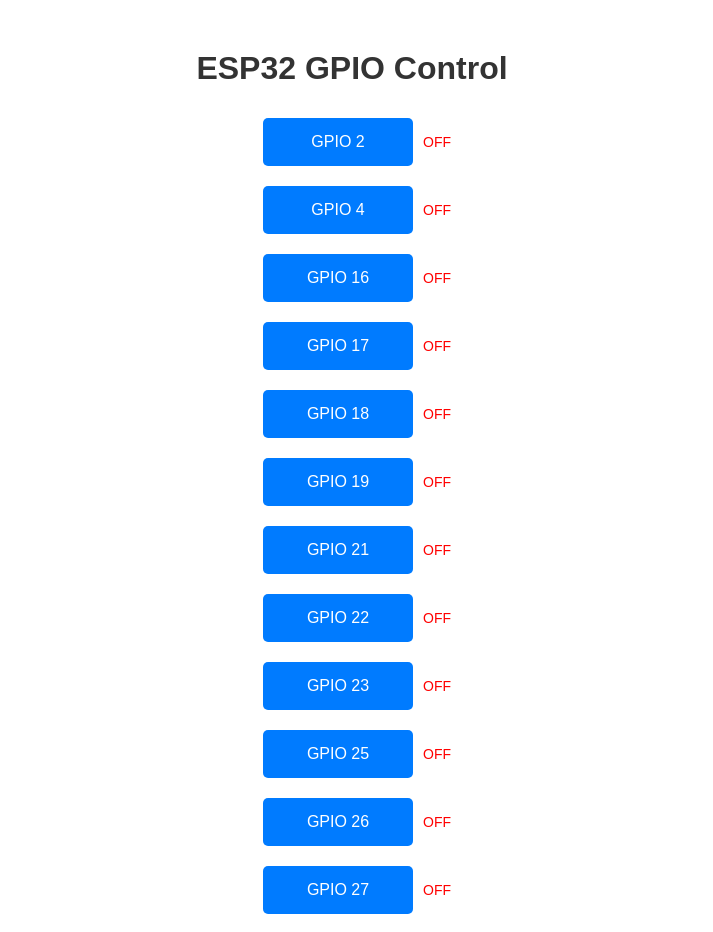
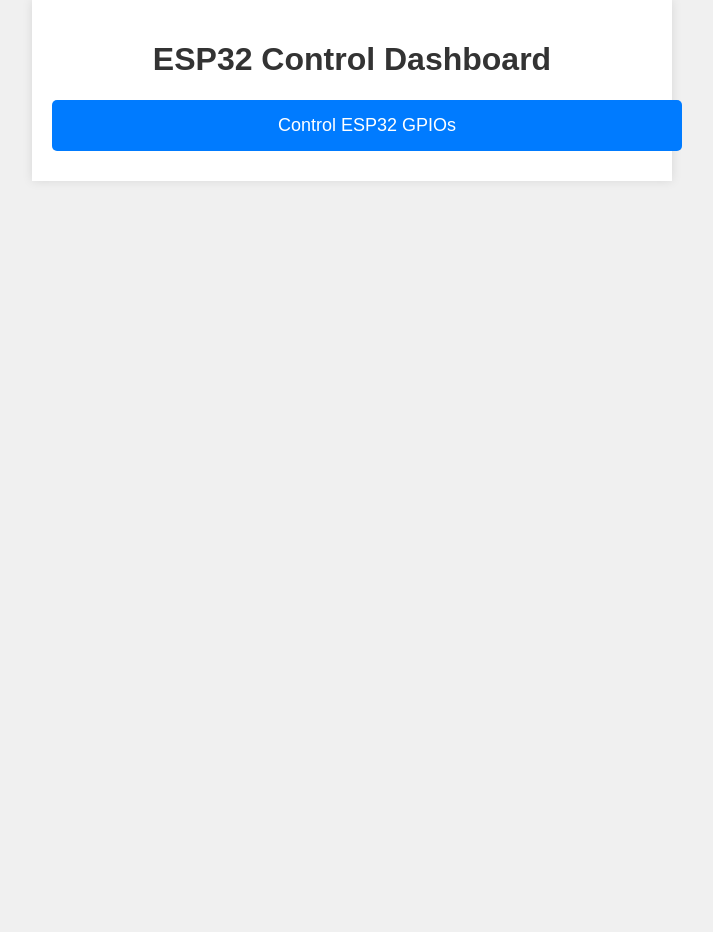
Before and after one commit to AsgerAli111/esp32server, a plain HTML site: page index.html in a window 1280 px wide. Shown: the whole page, without its empty margins (288-1001 px from the left). After the commit the page ends 800 px from the top, so only its background shows below. Drawn offline with Linux system fonts and the light colour scheme.

Commit message:
Update index.html

```diff
--- a/index.html
+++ b/index.html
@@ -3,100 +3,19 @@
 <head>
     <meta charset="UTF-8">
     <meta name="viewport" content="width=device-width, initial-scale=1.0">
-    <title>ESP32 GPIO Control</title>
+    <title>ESP32 Control Dashboard</title>
     <style>
-        body {
-            font-family: Arial, sans-serif;
-            text-align: center;
-            margin-top: 50px;
-        }
-        h1 {
-            color: #333;
-        }
-        .button {
-            display: inline-block;
-            width: 150px;
-            padding: 15px;
-            margin: 10px;
-            font-size: 16px;
-            color: #fff;
-            background-color: #007bff;
-            border: none;
-            border-radius: 5px;
-            cursor: pointer;
-            text-decoration: none;
-        }
-        .button:disabled {
-            background-color: #ccc;
-        }
-        .status {
-            font-size: 14px;
-            color: #333;
-        }
-        .on {
-            color: green;
-        }
-        .off {
-            color: red;
-        }
+        body { font-family: Arial, sans-serif; background-color: #f0f0f0; margin: 0; padding: 0; }
+        .container { max-width: 600px; margin: auto; padding: 20px; background-color: white; box-shadow: 0px 0px 10px rgba(0, 0, 0, 0.1); }
+        h1 { text-align: center; color: #333; }
+        a { display: block; width: 100%; padding: 15px; margin: 10px 0; text-align: center; color: white; background-color: #007BFF; text-decoration: none; border-radius: 5px; font-size: 18px; }
+        a:hover { background-color: #0056b3; }
     </style>
 </head>
 <body>
-    <h1>ESP32 GPIO Control</h1>
-    <div id="buttons">
-        <!-- Buttons will be generated here by JavaScript -->
+    <div class="container">
+        <h1>ESP32 Control Dashboard</h1>
+        <a href="espserver.html">Control ESP32 GPIOs</a>
     </div>
-
-    <script>
-        // Define GPIO pins for the ESP32
-        const gpioPins = [2, 4, 16, 17, 18, 19, 21, 22, 23, 25, 26, 27];
-        const esp32IP = 'http://<ESP32_IP_ADDRESS>'; // Replace with your ESP32 IP address
-
-        document.addEventListener('DOMContentLoaded', function () {
-            const buttonsContainer = document.getElementById('buttons');
-
-            gpioPins.forEach(pin => {
-                // Create button element
-                const button = document.createElement('button');
-                button.className = 'button';
-                button.textContent = `GPIO ${pin}`;
-                button.setAttribute('data-pin', pin);
-
-                // Create status span
-                const statusSpan = document.createElement('span');
-                statusSpan.id = `status-${pin}`;
-                statusSpan.className = 'status off';
-                statusSpan.textContent = 'OFF';
-
-                // Add click event to the button
-                button.addEventListener('click', function () {
-                    toggleGPIO(pin);
-                });
-
-                // Append button and status span to container
-                buttonsContainer.appendChild(button);
-                buttonsContainer.appendChild(statusSpan);
-                buttonsContainer.appendChild(document.createElement('br'));
-            });
-        });
-
-        function toggleGPIO(pin) {
-            fetch(`${esp32IP}/toggle?pin=${pin}`)
-                .then(response => response.text())
-                .then(data => {
-                    const statusSpan = document.getElementById(`status-${pin}`);
-                    if (statusSpan.textContent === 'OFF') {
-                        statusSpan.textContent = 'ON';
-                        statusSpan.className = 'status on';
-                    } else {
-                        statusSpan.textContent = 'OFF';
-                        statusSpan.className = 'status off';
-                    }
-                })
-                .catch(error => {
-                    console.error('Error:', error);
-                });
-        }
-    </script>
 </body>
 </html>
```
